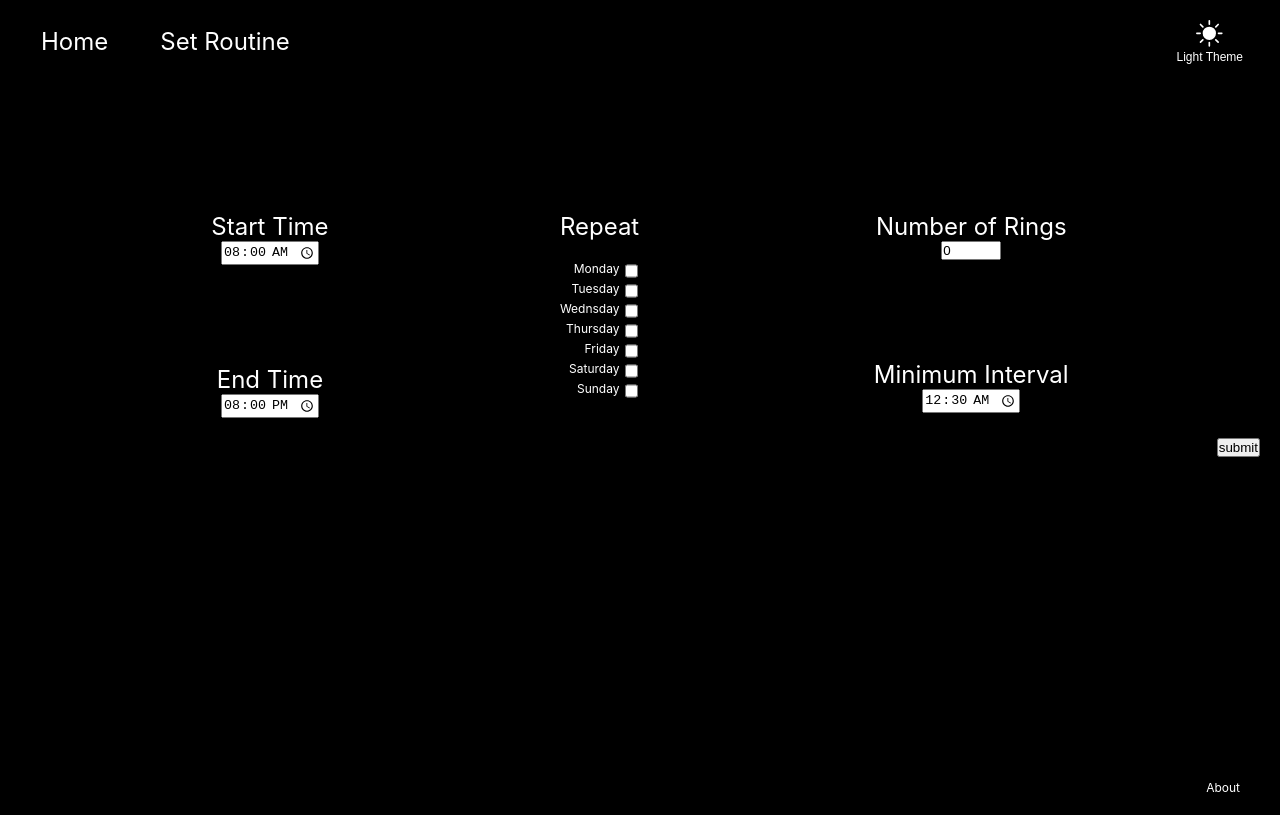
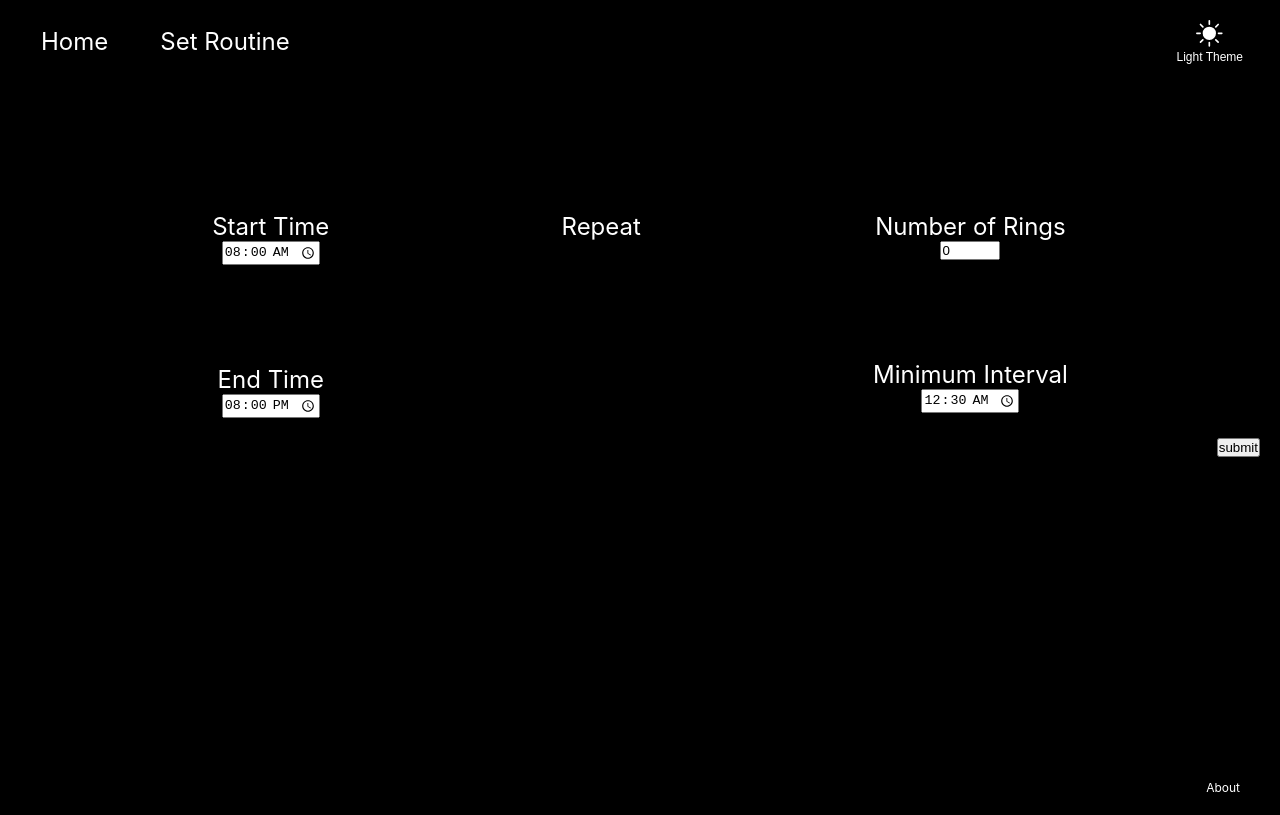
Before and after one commit to GPSPic/RandomBellWeb, a React (Create React App) app: page /setRoutine in a window 1280 px wide. Built offline with nearby package versions, Linux system fonts and the light colour scheme.

Commit message:
deleted inputs

```diff
--- a/src/components/SetRoutine/SetRoutine.js
+++ b/src/components/SetRoutine/SetRoutine.js
@@ -47,50 +47,16 @@ const SetRoutine = () => {
           </div>
           <div className="days-selector">
             <RegularText text="Repeat" />
-            <div className="day-input-box">
-              <div className="day">
-                <lable>
-                  <SmallText text="Monday" />
-                </lable>
-                <input type="checkbox" /> <br />
-              </div>
-              <div className="day">
-                <lable>
-                  <SmallText text="Tuesday" />
-                </lable>
-                <input type="checkbox" /> <br />
-              </div>
+            <div className="day-button-box">
 
-              <div className="day">
-                <lable>
-                  <SmallText text="Wednsday" />
-                </lable>
-                <input type="checkbox" /> <br />
-              </div>
-              <div className="day">
-                <lable>
-                  <SmallText text="Thursday" />
-                </lable>
-                <input type="checkbox" /> <br />
-              </div>
-              <div className="day">
-                <lable>
-                  <SmallText text="Friday" />
-                </lable>
-                <input type="checkbox" /> <br />
-              </div>
-              <div className="day">
-                <lable>
-                  <SmallText text="Saturday" />
-                </lable>
-                <input type="checkbox" /> <br />
-              </div>
-              <div className="day">
+
+              {/* <div className="day">
                 <lable>
                   <SmallText text="Sunday" />
                 </lable>
                 <input type="checkbox" /> <br />
-              </div>
+              </div> */}
+
             </div>
           </div>
           <div className="number-interval-box">
```
Also changed, not shown: project_documentation/html_structure/html_setRoutine_structure.html (+2 -8 lines).
